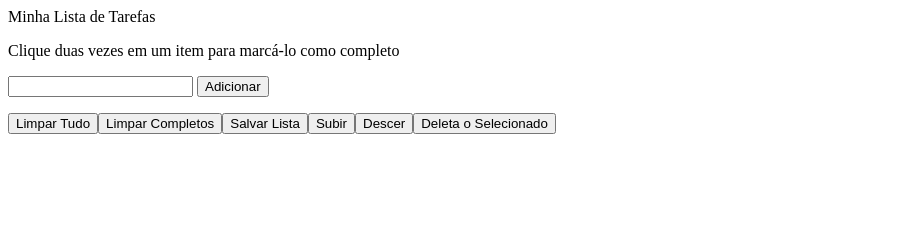
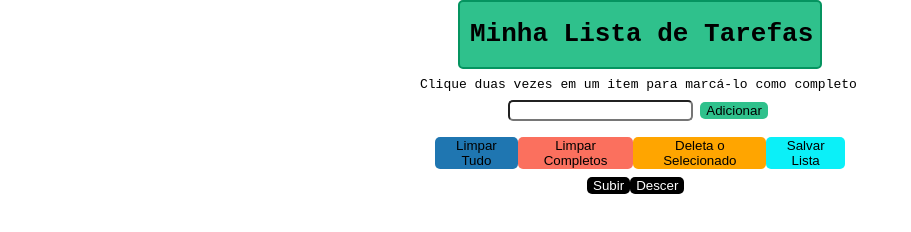
Before and after one commit to Pito900/-Projeto--To-Do-List, a plain HTML site: page index.html in a window 1280 px wide. Shown: the whole page, without its empty margins (0-911 px from the left). Drawn offline with Linux system fonts and the light colour scheme.

Commit message:
Ajustes no css

```diff
--- a/index.html
+++ b/index.html
@@ -8,12 +8,20 @@
     <title>Document</title>
 </head>
 <body>
-    <header>Minha Lista de Tarefas</header>
+    <header id ="titulo"> <h1>Minha Lista de Tarefas</h1></header>
+    <div class ="espaco"></div>
     <p id = "funcionamento"> Clique duas vezes em um item para marcá-lo como completo</p>
-    <input type= "text" id = "texto-tarefa">
-    <button id="criar-tarefa" > Adicionar </button>
+    <div class ="espaco"></div>
+    <div id = tarefas>
+        <input type= "text" id = "texto-tarefa">
+        <button id="criar-tarefa" > Adicionar </button>
+    </div>
+    <div class ="espaco"></div>
     <ol id = "lista-tarefas"></ol>
+    <div class ="espaco"></div>
     <div id = "utilidades"></div>
+    <div class ="espaco"></div>
+    <div id = "upDown"></div>
     <script src="script.js"></script>
 </body>
 
--- a/script.js
+++ b/script.js
@@ -26,6 +26,7 @@ function bkTaskColor () {
                 nItem.classList.add("greyColor") // colocando selected em quem n tinha selected
                 }
             })
+
 }
 
 bkTaskColor ()
@@ -43,6 +44,7 @@ function riscar() {
 }
 
 riscar()
+
 
 function clear () {
     let biloto = document.createElement("button")
@@ -76,6 +78,22 @@ function clearCompleted(){
 
 clearCompleted()
 
+
+function removeSec(){
+    const rSele= document.createElement("button");
+    rSele.id = "remover-selecionado";
+    rSele.innerText = "Deleta o Selecionado"
+    document.querySelector("#utilidades").appendChild(rSele)
+    document.querySelector("#remover-selecionado").addEventListener("click", function(){
+        const selected = document.querySelector(".greyColor")
+        const listaPai = document.querySelector("#lista-tarefas")
+        if(selected.getAttribute("class").includes(".greyColor") != null){
+            listaPai.removeChild(selected)
+        }
+    })
+}
+removeSec()
+
 function saveTask() {
     const savePoint =  document.createElement("button")
     savePoint.id = "salvar-tarefas";
@@ -97,7 +115,7 @@ function moverSelected(){
     const pCima = document.createElement("button")
     pCima.id ="mover-cima"
     pCima.innerText = "Subir"
-    document.querySelector("#utilidades").appendChild(pCima)
+    document.querySelector("#upDown").appendChild(pCima)
 //Agora Vou fazer um mecanismo para reorganizar a lista (mudar de lugar os itens)
     document.querySelector("#mover-cima").addEventListener("click", function(){
         const listaPai = document.querySelector("#lista-tarefas")
@@ -113,7 +131,7 @@ function moverSelected(){
     const pBaixo= document.createElement("button");
     pBaixo.id = "mover-baixo";
     pBaixo.innerText = "Descer"
-    document.querySelector("#utilidades").appendChild(pBaixo)
+    document.querySelector("#upDown").appendChild(pBaixo)
     //Agora Vou fazer um mecanismo para reorganizar a lista (mudar de lugar os itens)
     document.querySelector("#mover-baixo").addEventListener("click", function(){
         const listaPai = document.querySelector("#lista-tarefas")
@@ -129,18 +147,3 @@ function moverSelected(){
 }
 
 moverSelected()
-
-function removeSec(){
-    const rSele= document.createElement("button");
-    rSele.id = "remover-selecionado";
-    rSele.innerText = "Deleta o Selecionado"
-    document.querySelector("#utilidades").appendChild(rSele)
-    document.querySelector("#remover-selecionado").addEventListener("click", function(){
-        const selected = document.querySelector(".greyColor")
-        const listaPai = document.querySelector("#lista-tarefas")
-        if(selected.getAttribute("class").includes(".greyColor") != null){
-            listaPai.removeChild(selected)
-        }
-    })
-}
-removeSec()
--- a/style.css
+++ b/style.css
@@ -1,6 +1,104 @@
+body{
+    margin:0;
+    padding:0;
+    box-sizing: border-box;
+    font-family: monospace;
+    background-color: rgba(255, 235, 205, 0.63);
+}
 .greyColor {
-    background-color: rgb(128,128,128);
+    background-color: orange;
+    width: 300px;
 }
 .completed{
     text-decoration: line-through solid rgb(0,0,0);
 }
+
+#titulo{
+    margin:auto;
+    padding-left: 10px;
+    border: 2px solid #059460;
+    border-radius: 5px;
+    width: 350px;
+    color: black;
+    background-color: #2fc18c;
+}
+#funcionamento {
+
+    width: 440px;
+    margin: auto;
+}
+#utilidades {
+    display: flex;
+    width: 410px;
+    margin:auto;
+}
+
+#apaga-tudo{ /*botão*/
+    border-radius: 5px;
+    border: #1f76b1;
+    background-color: #1f76b1;
+    color: black;
+}
+
+#remover-finalizados{
+    border-radius: 5px;
+    border: orange;
+    background-color: rgba(250, 77, 54, 0.801);
+    color: black;
+}
+#remover-selecionado {
+    border-radius: 5px;
+    border: orange;
+    background-color: orange;
+    color: black;
+}
+
+#salvar-tarefas{
+    border-radius: 5px;
+    border: rgb(11, 240, 248);
+    background-color: rgb(11, 240, 248);
+    color: black;
+}
+
+#upDown{
+    width:106px;
+    margin:auto;
+}
+
+#mover-baixo{
+    border-radius: 5px;
+    border:black;
+    background-color: black;
+    color:white;
+}
+#mover-cima{
+    border-radius: 5px;
+    border:black;
+    background-color: black;
+    color:white;
+}
+
+#criar-tarefa{
+    border-radius: 5px;
+    border: #2fc18c;
+    background-color: #2fc18c;
+    color: black;
+}
+
+#texto-tarefa{
+    border-radius: 5px;
+    background-color: white;
+    color: black;
+}
+
+#tarefas{
+    width: 265px;
+    margin: auto;
+}
+#lista-tarefas{
+    margin: auto;
+    width: 410px;
+}
+.espaco {
+    padding:4px;
+}
```
